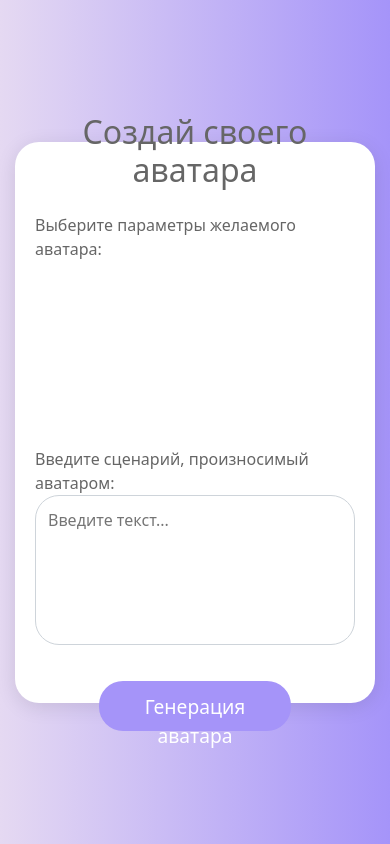
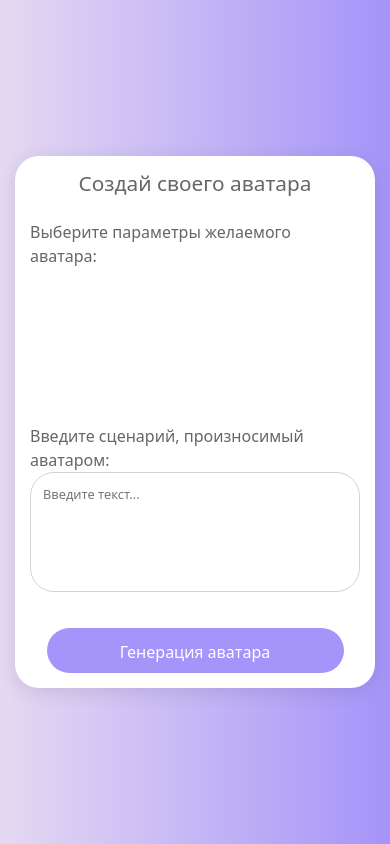
Before and after one commit to weirdlame/UDV-Project, a React (Create React App) app in the folder frontend/: page / in a window 390 px wide. Built offline with nearby package versions, Linux system fonts and the light colour scheme.

Commit message:
update _avatar-form.scss

```diff
--- a/frontend/src/styles/components-styles/_avatar-form.scss
+++ b/frontend/src/styles/components-styles/_avatar-form.scss
@@ -49,7 +49,7 @@
   }
 
   .avatar-description-textarea {
-    border: none
+    border: none;
   }
 
   .btn {
@@ -98,4 +98,41 @@
       box-shadow: 0 0 5px rgba(19, 176, 245, 0.5);
     }
   }
+
+  // Адаптивный дизайн для мобильных устройств
+  @media screen and (max-width: 768px) {
+    padding: 15px;
+
+    h2 {
+      font-size: 1.5rem;
+    }
+
+    .btn {
+      width: 80%; // Увеличиваем ширину кнопки на мобильных
+      font-size: 1rem; // Меньший размер шрифта на мобильных
+    }
+
+    .avatar-description-textarea,
+    .scenario-input-textarea {
+      max-height: 120px; // Уменьшаем высоту textarea
+      font-size: 0.9rem; // Меньший шрифт для мобильных
+    }
+  }
+
+  // Адаптивный дизайн для маленьких мобильных устройств
+  @media screen and (max-width: 480px) {
+    h2 {
+      font-size: 1.3rem; // Ещё меньше шрифт заголовка
+    }
+
+    .avatar-description-textarea,
+    .scenario-input-textarea {
+      font-size: 0.8rem; // Ещё меньший шрифт в textarea
+    }
+
+    .btn {
+      width: 90%; // Кнопка будет шире на маленьких экранах
+      height: 45px; // Уменьшаем высоту кнопки
+    }
+  }
 }
```
